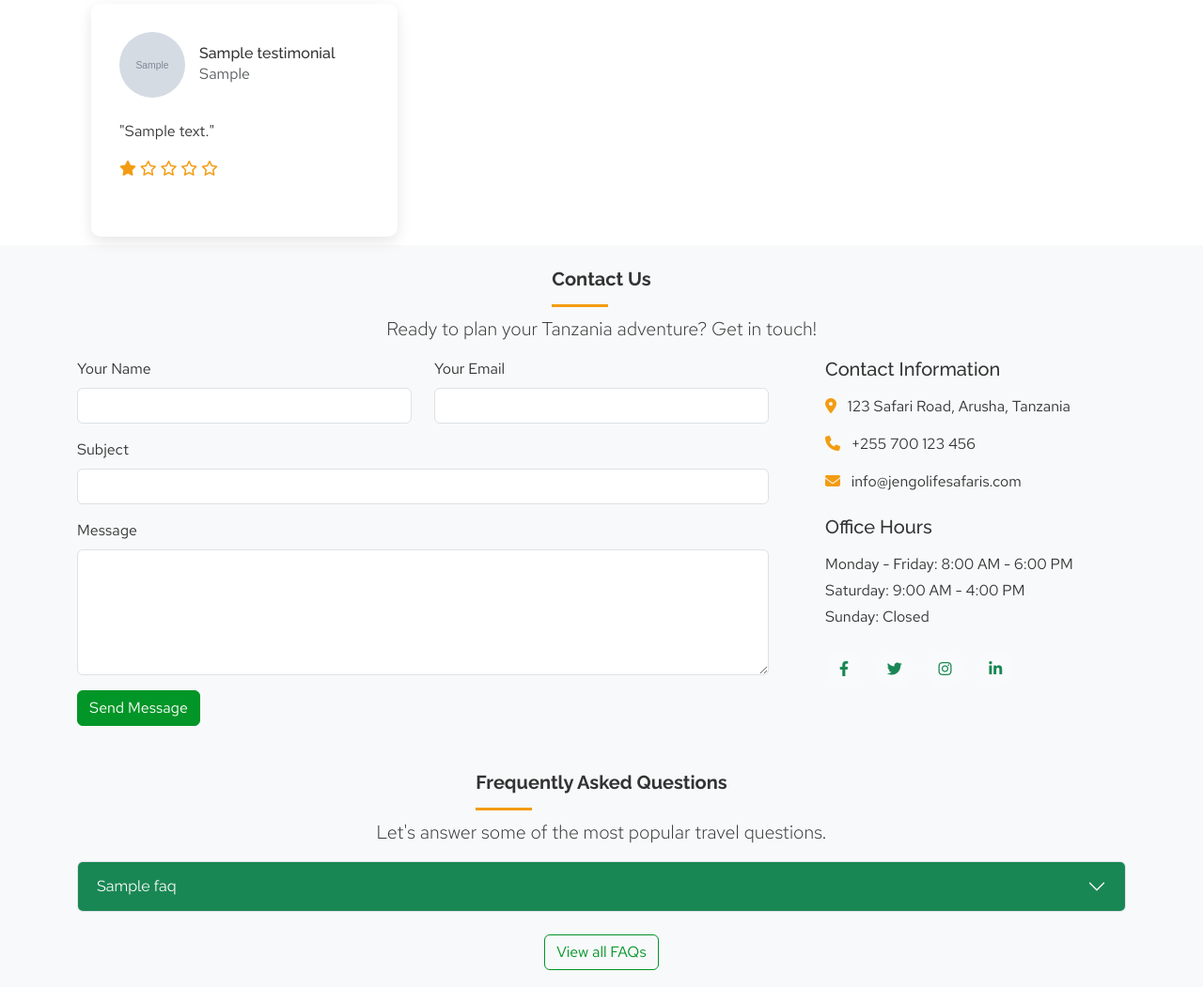
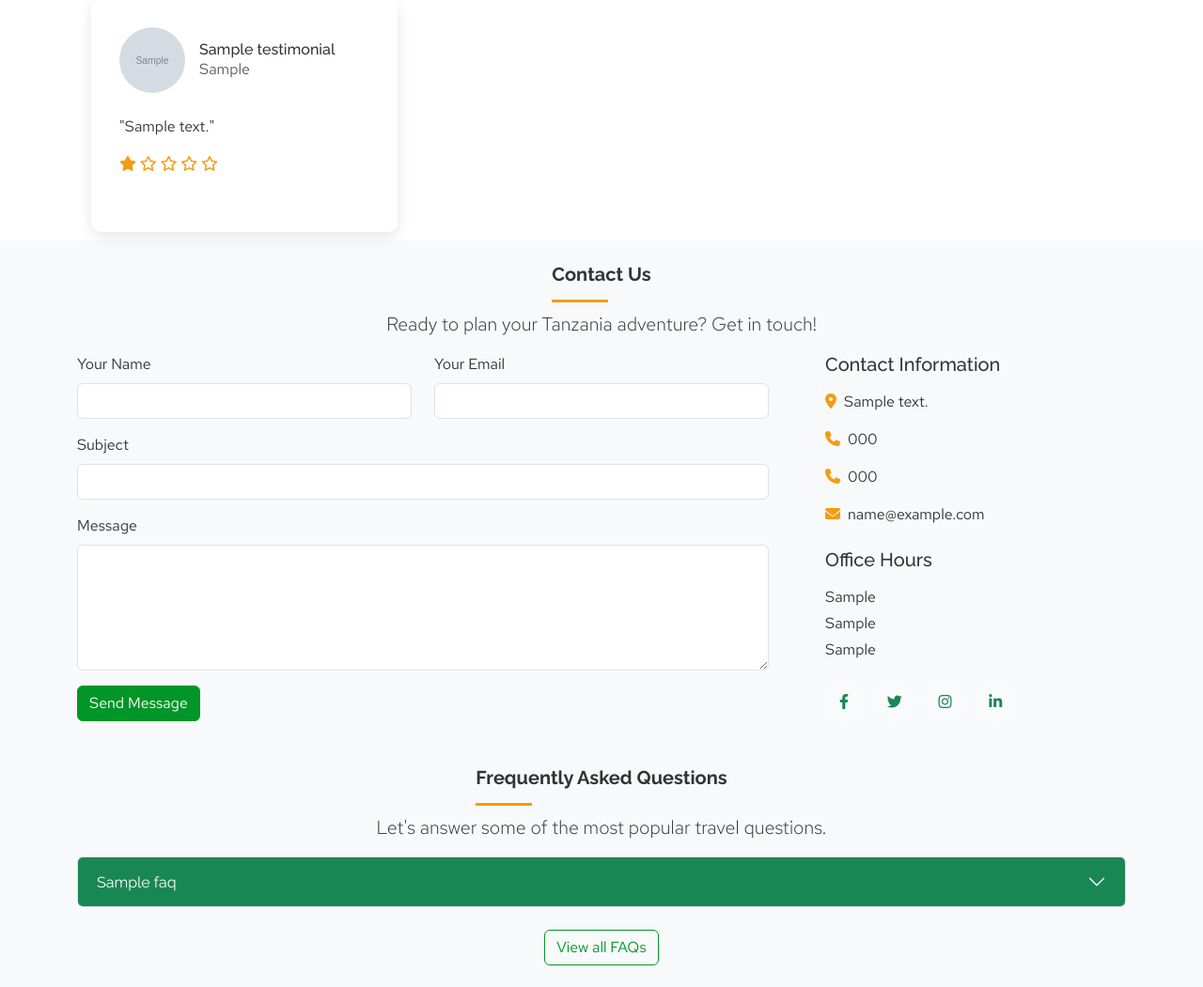
Before and after one commit to d3UsPr0/jengolifesafaris, a Django app: page / in a window 1280 px wide. Shown: the part 3296-4347 px from the top of the page at 94% size. Run offline with Django 5.2, Linux system fonts and the light colour scheme; tables that the repository leaves empty hold one stand-in row (values such as "Sample post"); grey boxes marked "Sample" are stand-in pictures; some libraries are stand-ins or nearby versions.

Commit message:
destination info template

```diff
--- a/web/admin.py
+++ b/web/admin.py
@@ -67,8 +67,8 @@ class GalleryImageAdmin(admin.ModelAdmin):
 
 @admin.register(SiteSetting)
 class SiteSettingAdmin(admin.ModelAdmin):
-    list_display = ("site_name", "contact_email", "contact_phone")
-    search_fields = ("site_name", "contact_email", "contact_phone")
+    list_display = ("site_name", "contact_email", "contact_phone1")
+    search_fields = ("site_name", "contact_email", "contact_phone1")
 
 @admin.register(Testimonial)
 class TestimonialAdmin(admin.ModelAdmin):
--- a/web/models.py
+++ b/web/models.py
@@ -8,7 +8,7 @@ class Destination(models.Model):
     name = models.CharField(max_length=100)
     slug = models.SlugField(unique=True, blank=True)  # allow auto-fill
     image = models.ImageField(upload_to='destinations/')
-    description = models.TextField()
+    description = CKEditor5Field(config_name='default')
     best_time_to_visit = models.CharField(max_length=200)
     wildlife = models.TextField(help_text="Common wildlife sightings")
     is_popular = models.BooleanField(default=False)
@@ -208,11 +208,16 @@ class GalleryImage(models.Model):
         return self.title
 
 class SiteSetting(models.Model):
-    site_name = models.CharField(max_length=100)
-    contact_email = models.EmailField()
-    contact_phone = models.CharField(max_length=20)
-    address = models.TextField()
-    office_hours = models.TextField()
+    site_name = models.CharField(max_length=100, default="Jengo Life Safaris")
+    contact_email = models.EmailField(default="info@jengolifesafaris.com")
+    contact_phone1 = models.CharField(max_length=20, default="+255 746 191 024")
+    contact_phone2 = models.CharField(max_length=20, default="+255 768 025 228")
+    address = models.TextField(max_length=200, default="Ntagacha St, Arusha, Tanzania")
+
+    # Office hours
+    mon_fri_hours = models.CharField(max_length=50, default="Monday - Friday: 8:00 AM - 6:00 PM")
+    saturday_hours = models.CharField(max_length=50, default="Saturday: 9:00 AM - 5:00 PM")
+    sunday_hours = models.CharField(max_length=50, default="Sunday: Closed")
 
     # Social links
     facebook_url = models.URLField(blank=True)
--- a/web/templates/web/booking.html
+++ b/web/templates/web/booking.html
@@ -4,7 +4,7 @@
 <section class="hero2">
     <div class="container">
         <h1 class="fw-bold">
-            Book Your Safari Adventure with JengoLife Safaris
+            Book Your Safari
         </h1>
         {% comment %} <a href="#" class="btn btn-primary btn-sm mt-3">Book Now</a> {% endcomment %}
     </div>
@@ -16,7 +16,7 @@
             <!-- Left Column: Guidelines -->
             <div class="col-lg-9">
                 <p class="lead safari-title">
-                    Kindly provide the details on the form to request the quotation 👉
+                    Kindly provide the details on the form to request the quotation
                 </p>
                 <p>
                     At JengoLife Safaris, we believe in the transformative power of travel.
@@ -38,7 +38,7 @@
 
                 <!-- Guidelines Section -->
                 <div class="guidelines mt-4">
-                    <h3 class="section-title" style="color: var(--primary);">Guidelines for Booking Your Safari</h3>
+                    <h5 class="section-title" style="color: var(--primary);">Guidelines for Booking Your Safari</h5>
                     <ul class="list-group list-group-flush mt-3">
                         <li class="list-group-item">
                             <i class="fas fa-check-circle text-success me-2"></i>
--- a/web/templates/web/home.html
+++ b/web/templates/web/home.html
@@ -39,17 +39,17 @@
             <div class="row text-center">
 
                 <div class="col-md-4">
-                    <h2 class="counter fw-bold" data-target="15">0</h2>
+                    <h3 class="counter fw-bold" data-target="15">0</h3>
                     <p class="text-muted">Years of Experience</p>
                 </div>
 
                 <div class="col-md-4">
-                    <h2 class="counter fw-bold" data-target="230">0</h2>
+                    <h3 class="counter fw-bold" data-target="230">0</h3>
                     <p class="text-muted">Happy Customers</p>
                 </div>
 
                 <div class="col-md-4">
-                    <h2 class="counter fw-bold" data-target="125">0</h2>
+                    <h3 class="counter fw-bold" data-target="125">0</h3>
                     <p class="text-muted">Accommodations</p>
                 </div>
             </div>
@@ -70,7 +70,7 @@
 
         <div class="position-relative">
             <!-- Left Navigation Button -->
-            <button class="carousel-btn carousel-btn-left ms-2" aria-label="Previous packages">
+            <button class="carousel-btn carousel-btn-left ms-2" aria-label="Previous destination">
                 <i class="fas fa-chevron-left"></i>
             </button>
 
@@ -108,7 +108,7 @@
 </div>
 
             <!-- Right Navigation Button -->
-            <button class="carousel-btn carousel-btn-right me-2" aria-label="Next packages">
+            <button class="carousel-btn carousel-btn-right me-2" aria-label="Next destination">
                 <i class="fas fa-chevron-right"></i>
             </button>
         </div>
@@ -347,15 +347,16 @@
                 <div class="col-lg-4 ps-lg-5">
                     <div class="mb-4">
                         <h5 class="mb-3">Contact Information</h5>
-                        <p><i class="fas fa-map-marker-alt text-secondary me-2"></i> 123 Safari Road, Arusha, Tanzania</p>
-                        <p><i class="fas fa-phone text-secondary me-2"></i> +255 700 123 456</p>
-                        <p><i class="fas fa-envelope text-secondary me-2"></i> info@jengolifesafaris.com</p>
+                        <p><i class="fas fa-map-marker-alt text-secondary me-2"></i>{{settings.address}}</p>
+                        <p><i class="fas fa-phone text-secondary me-2"></i>{{settings.contact_phone1}}</p>
+                        <p><i class="fas fa-phone text-secondary me-2"></i>{{settings.contact_phone2}}</p>
+                        <p><i class="fas fa-envelope text-secondary me-2"></i>{{settings.contact_email}}</p>
                     </div>
                     <div>
                         <h5 class="mb-3">Office Hours</h5>
-                        <p class="mb-1">Monday - Friday: 8:00 AM - 6:00 PM</p>
-                        <p class="mb-1">Saturday: 9:00 AM - 4:00 PM</p>
-                        <p>Sunday: Closed</p>
+                        <p class="mb-1">{{ settings.mon_fri_hours }}</p>
+                        <p class="mb-1">{{ settings.saturday_hours }}</p>
+                        <p>{{ settings.sunday_hours }}</p>
                     </div>
                     <div class="social-icons mt-4">
                         <a href="#"><i class="fab fa-facebook-f text-success"></i></a>
```
Also changed, not shown: web/templates/web/destination.html (+12 -10 lines), web/templates/web/safari.html (+73 -0 lines).
